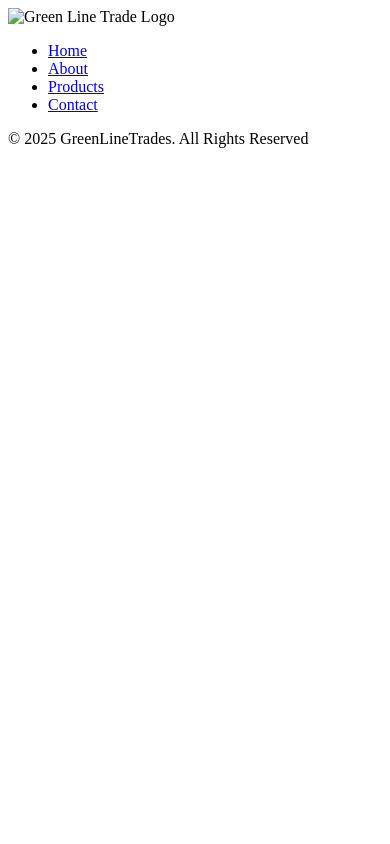
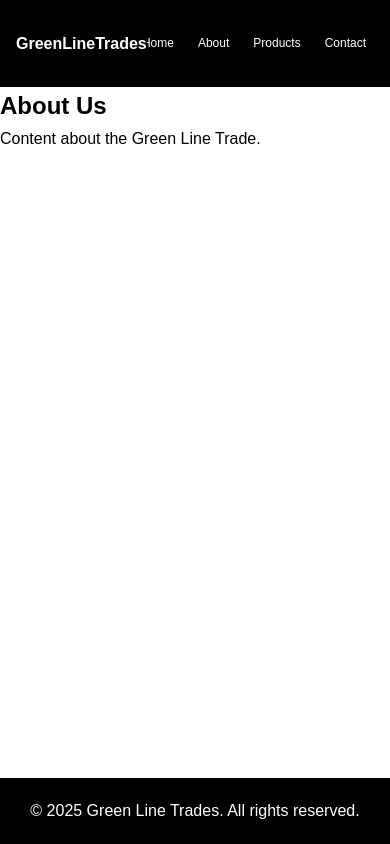
Before and after one commit to ErkanGazi20/GreenLineTrades, a plain HTML site: page index.html in a window 390 px wide. Drawn offline with Linux system fonts and the light colour scheme.

Commit message:
Styled header and footer for responsive layout

```diff
--- a/index.html
+++ b/index.html
@@ -4,32 +4,39 @@
   <meta charset="UTF-8">
   <meta name="viewport" content="width=device-width, initial-scale=1.0">
   <title>Green Line Trades</title>
-    <link rel="stylesheet" herf="styles.css">
+  <link rel="stylesheet" href="styles.css">
 </head>
 <body>
+
   <!-- Header Section -->
-     <header class="header">
-        <div class=""logo">
-            <img src="logo.png" alt="Green Line Trade Logo">
-        </div>
-        <nav class="navbar">
-            <ul>
-                <li><a href="index.html">Home</a></li>
-                <li><a href="about.html">About</a></li>
-                <li><a href="products.html">Products</a></li>
-                <li><a href="contact.html">Contact</a></li>
+  <header>
+    <nav class="nav-container">
+      <div class="logo">GreenLineTrades</div>
+      <ul class="nav-list">
+        <li><a href="#">Home</a></li>
+        <li><a href="#">About</a></li>
+        <li><a href="#">Products</a></li>
+        <li><a href="#">Contact</a></li>
       </ul>
     </nav>
   </header>
 
-     <!-- Body Content Section -->
-      <main class="content">
+  </header>
 
+
+  <!-- Main Content Section -->
+  <main>
+    <section id="about">
+      <h2>About Us</h2>
+      <p>Content about the Green Line Trade.</p>
+    </section>
+    <!-- More sections here -->
   </main>
 
   <!-- Footer Section -->
-       <footer class="footer">
-        <p>&copy; 2025 GreenLineTrades. All Rights Reserved</p>
+  <footer>
+    <p>&copy; 2025 Green Line Trades. All rights reserved.</p>
   </footer>
+
 </body>
 </html>
--- a/styles.css
+++ b/styles.css
@@ -0,0 +1,101 @@
+/* General Reset */
+* {
+    margin: 0;
+    padding: 0;
+    box-sizing: border-box;
+  }
+
+  /* Body Styling */
+  body {
+    font-family: Arial, sans-serif;
+    line-height: 1.6;
+  }
+
+  /* Header Styling */
+  header {
+    background-color: black;
+    padding: 1rem 0;
+    width: 100%;
+  }
+
+  /* Logo Styling */
+  header .logo h1 {
+    font-size: 1.8rem;
+    font-weight: bold;
+  }
+
+/* Navigation Styling */
+.nav-container {
+    max-width: 1200px;
+    margin: 0 auto;
+    padding: 0 1rem;
+    display: flex;
+    align-items: center;
+    justify-content: space-between;
+    flex-wrap: nowrap;
+  }
+
+  .logo {
+    color: white;
+    font-size: clamp(1rem, 2vw, 1.5rem);
+    font-weight: bold;
+    white-space: nowrap;
+  }
+
+  .nav-list {
+    display: flex;
+    flex-direction: row;
+    flex-wrap: nowrap;
+    justify-content: flex-end;
+    align-items: center;
+    list-style: none;
+    margin: 0;
+    padding: 0;
+    gap: clamp(0.5rem, 2vw, 2rem);
+    overflow-x: auto;
+  }
+
+  .nav-list li a {
+    color: white;
+    text-decoration: none;
+    font-size: clamp(0.75rem, 1.2vw, 1rem);
+    padding: 0.5rem;
+    display: inline-block;
+    white-space: nowrap;
+    transition: background-color 0.3s;
+  }
+
+  .nav-list li a:hover {
+    background-color: #444;
+    border-radius: 4px;
+  }
+
+  /* Footer Styling */
+  footer {
+    background-color: black; /* Black background for footer */
+    color: white;
+    text-align: center;
+    padding: 20px 0;
+    position: absolute;
+    bottom: 0;
+    width: 100%;
+  }
+
+  /* Media Query for Smaller Screens */
+  @media (max-width: 768px) {
+    /* Stack the header items vertically on small screens */
+    header {
+      flex-direction: column;
+      text-align: center;
+    }
+
+    nav ul {
+      flex-direction: column; /* Stack nav items vertically on small screens */
+      align-items: center;
+      margin-top: 10px;
+    }
+
+    nav ul li {
+      margin: 10px 0;
+    }
+  }
```
Also changed, not shown: 2 other files. Lines whose indentation alone changed are shown as unchanged.
